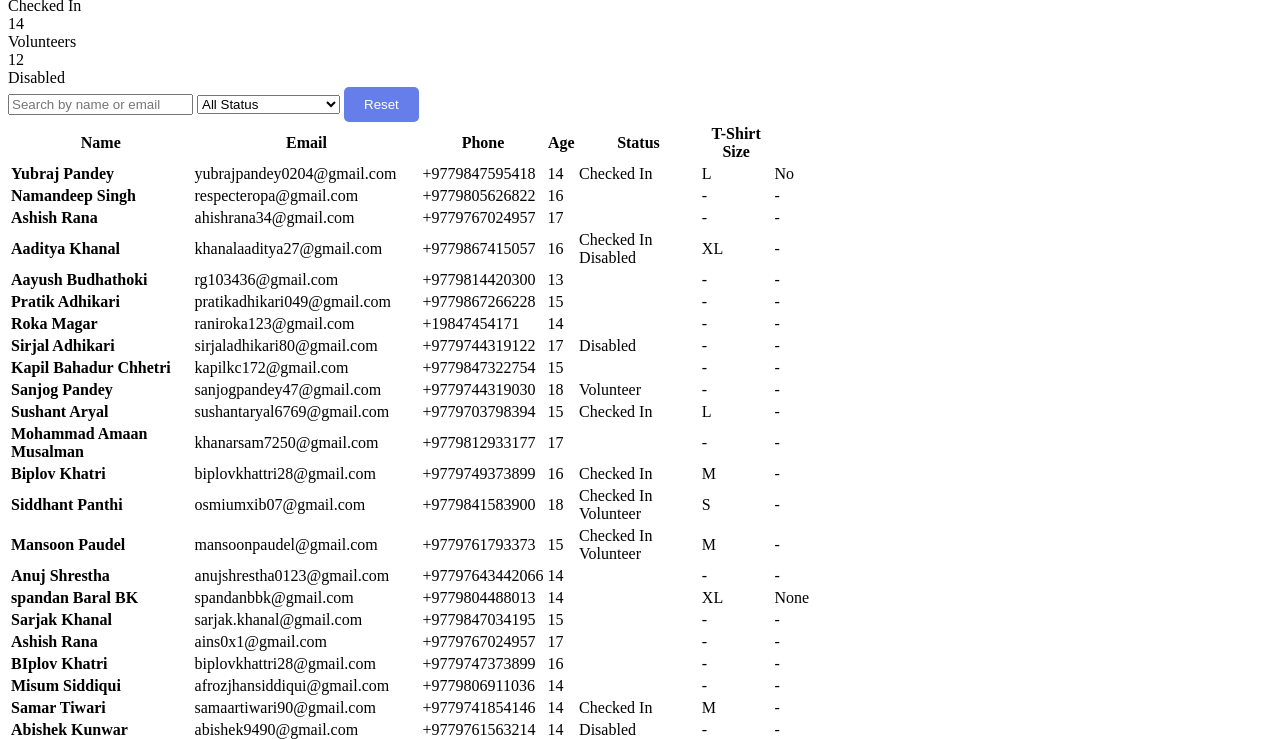
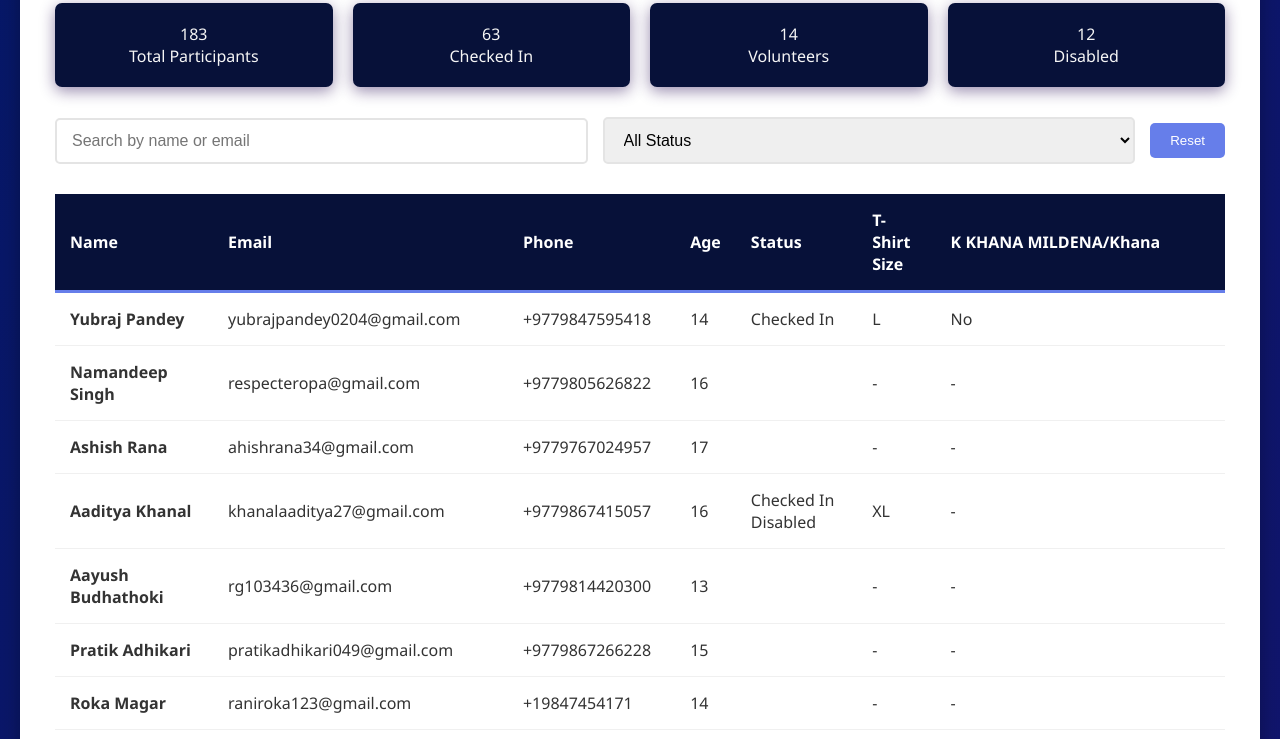
Before and after one commit to nayan135/dashboard, a website: page butwal.html in a window 1280 px wide. Shown: the part 137-876 px from the top of the page. Drawn offline with Linux system fonts and the light colour scheme.

Commit message:
updateeee

```diff
--- a/butwal.html
+++ b/butwal.html
@@ -4,6 +4,110 @@
     <meta charset="UTF-8">
     <meta name="viewport" content="width=device-width, initial-scale=1.0">
     <title>Butwal</title>
+    <style>
+        * {
+            margin: 0;
+            padding: 0;
+            box-sizing: border-box;
+        }
+        body{
+             font-family: 'Segoe UI', Tahoma, Geneva, Verdana, sans-serif;
+            background: linear-gradient(135deg, #061867 0%, #470787 100%);
+            min-height: 100vh;
+            padding: 20px;
+        }
+        .container{
+            max-width:1111;
+            margin: 0 auto;
+            background: white;
+            border-radius: 7px;
+            box-shadow: 0 10px 20px rgba(0, 0, 0, 0.3);
+            padding: 35px;
+
+        }
+        h1{
+            color: #333;
+            margin-bottom: 30px;
+            text-align: center;
+            font-size: 2.5rem;
+
+        }
+        .stats{
+            display: grid;
+            grid-template-columns: repeat(auto-fit, minmax(150px,1fr));
+            gap: 20px;
+            margin-bottom: 30px;
+        }
+        .stat-card{
+            background-color: #071139;
+            color: whitesmoke;
+            padding: 20px;
+            border-radius: 7px;
+            text-align: center;
+            box-shadow: 0 4px 15px rgba(47, 20, 91, 0.497);
+        }
+        .stat-card h3{
+            font-size: 0.9rem;
+            opacity: 0.8;
+            margin-bottom: 10px;
+        }
+         .controls {
+            display: flex;
+            gap: 15px;
+            margin-bottom: 30px;
+            flex-wrap: wrap;
+            align-items: center;
+        }
+
+        input[type="text"], select{
+            padding: 12px 15px;
+            border: 2px solid rgb(228, 228, 228);
+            border-radius: 5px;
+            font-size: 1em;
+            transition: border-color 0.3s;
+            flex: 1;
+            min-width: 200px;
+        }
+         input[type="text"]:focus,
+        select:focus {
+            outline: none;
+            border-color: #667eea;
+            box-shadow: 0 0 5px rgba(102, 126, 234, 0.2);
+        }
+          table {
+            width: 100%;
+            border-collapse: collapse;
+            background: white;
+        }
+        thead{
+            background-color: #071139;
+            color:white;
+        }
+        th {
+            padding: 15px;
+            text-align: left;
+            font-weight: 600;
+            border-bottom: 3px solid #667eea;
+        }
+          td {
+            padding: 15px;
+            border-bottom: 1px solid #f0f0f0;
+            color: #333;
+        }
+
+        tbody tr {
+            transition: background 0.2s;
+        }
+
+        tbody tr:hover {
+            background: #f5f5f5;
+        }
+
+        tbody tr:last-child td {
+            border-bottom: none;
+        }
+
+    </style>
 </head>
 <body>
     <div class="container">
@@ -32,6 +136,7 @@
                         <th>Age</th>
                         <th>Status</th>
                         <th>T-Shirt Size</th>
+                        <th>K KHANA MILDENA/Khana</th>
 
                     </tr>
                 </thead>
--- a/local-server.js
+++ b/local-server.js
@@ -44,7 +44,7 @@ if (!API_KEY) {
 }
 app.get('/api/events', async (req, res) => {
     try {
-        const response = await axios.get(`https://cockpit.hackclub.com/api/events/piblic`);
+        const response = await axios.get(`https://cockpit.hackclub.com/api/events/public`);
 
          if (!response.ok) {
             throw new Error(`API returned status: ${response.status}`);
--- a/style.css
+++ b/style.css
@@ -1,17 +1,60 @@
+* {
+     box-sizing: border-box;
+     margin: 0;
+     padding: 0;
+     }
 
+ body {
+            font-family: 'Segoe UI', system-ui, sans-serif;
+              background: #0f0f0f;
+    color: #f0f0f0;
+            min-height: 100vh;
+        }
+main{
+      max-width: 1200px;
+    margin: 0 auto;
+    padding: 40px 24px;
+}
+.top h1{
+    font-size: 2.4rem;
+    font-weight: 800;
+    color:#fff;
+    letter-spacing: 1px;
+    margin-bottom: 10px;
+    text-shadow: none;
+}
+.top h1::after {
+    content: '';
+    display: block;
+    width: 60px;
+    height: 4px;
+    background: #ec3750;
+    margin: 14px auto 0;
+    border-radius: 2px;
+}
+.top h3 {
+    font-size: 0.95rem;
+    font-weight: 400;
+    color: #666;
+    margin-top: 8px;
+    letter-spacing: 0.3px;
+}
 
-
-.top{
-    text-align: center;
-    padding: 19px;
-
-
+#events-container {
+    display: grid;
+    grid-template-columns: repeat(auto-fill, minmax(300px, 1fr));
+    gap: 20px;
 }
 .event-card{
-    border: 1px solid #ddd;
-    padding: 15px;
-    margin:10px 0;
-    border-radius: 5px;
+    background: #1a1a1a;
+    border: 1px solid #2a2a2a;
+    border-radius: 12px;
+    padding: 24px;
+    margin: 0;
+    cursor: pointer;
+    transition: border-color 0.2s transform 0.15s box-shadow 0.2s;
+    position: relative;
+    overflow: hidden;
 }
 
 .event-card button{
@@ -29,7 +72,15 @@
 
 
 #map {
-  height: 400px;
-  width: 100%;
-  margin-top: 20px;
+    height: 400px;
+    width: 100%;
+    margin-top: 20px;
+    border-radius: 10px;
+    overflow: hidden;
 }
+
+
+::-webkit-scrollbar { width: 6px; height: 6px; }
+::-webkit-scrollbar-track { background: #111; }
+::-webkit-scrollbar-thumb { background: #2e2e2e; border-radius: 3px; }
+::-webkit-scrollbar-thumb:hover { background: #ec3750; }
```
Also changed, not shown: event-detail.html (+2 -0 lines), index.html (+1 -1 lines).
